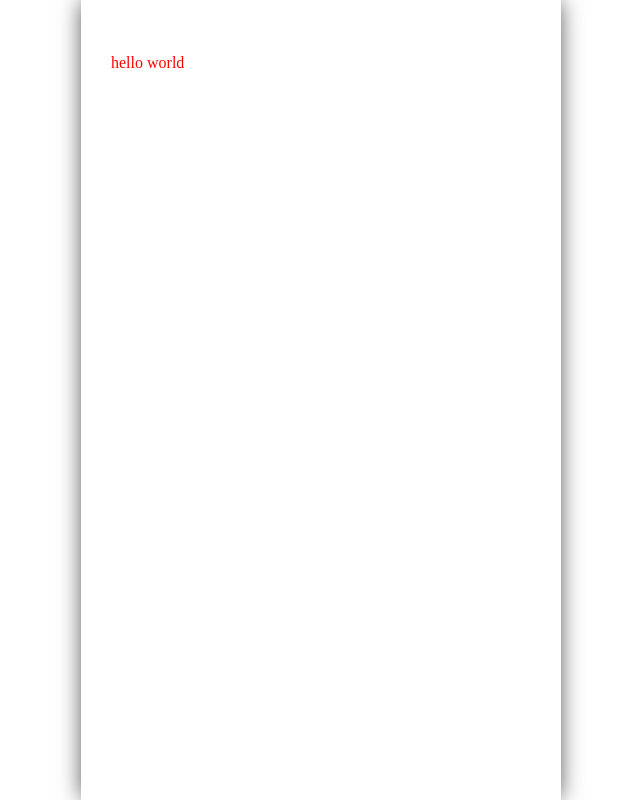
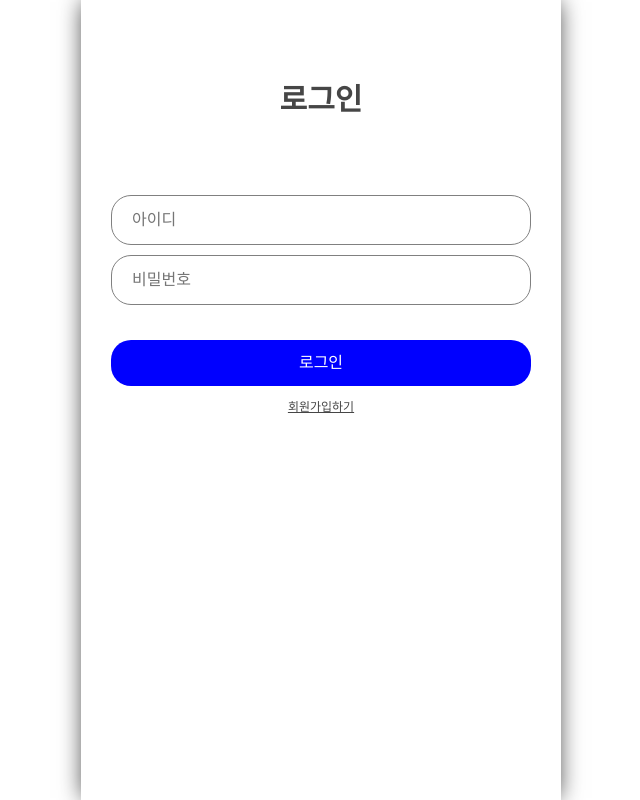
Before and after one commit to 2ujin/wanted-pre-onboarding-frontend, a React (Create React App) app: page / in a window 1280 px wide. Shown: the whole page, without its empty margins (319-959 px from the left). Built offline with nearby package versions, Linux system fonts and the light colour scheme; a web font is replaced by a local one.

Commit message:
로그인/회원가입 폼 클라작업

```diff
--- a/src/Router.tsx
+++ b/src/Router.tsx
@@ -1,12 +1,14 @@
 import React from "react";
 import { BrowserRouter, Route, Switch } from "react-router-dom";
-import Home from "./page/Home/Home";
+import Login from "./page/Login/Login";
+import SignUp from "./page/SignUp/SignUp";
 
 function Router() {
   return (
     <BrowserRouter forceRefresh={true}>
       <Switch>
-        <Route exact path="/" component={Home} />
+        <Route exact path="/" component={Login} />
+        <Route exact path="/sign-up" component={SignUp} />
       </Switch>
     </BrowserRouter>
   );
--- a/src/page/Home/Home.tsx
+++ /dev/null
@@ -1,11 +0,0 @@
-import styled from "styled-components";
-
-const Main = styled.div`
-  color: red;
-`;
-
-function Home() {
-  return <Main>hello world</Main>;
-}
-
-export default Home;
--- /dev/null
+++ b/src/page/Login/Login.tsx
@@ -0,0 +1,51 @@
+import { useHistory } from "react-router-dom";
+import styled from "styled-components";
+
+const Wrapper = styled.div`
+  padding-top: 30px;
+  text-align: center;
+`;
+
+const Title = styled.div`
+  font-weight: bold;
+  font-size: 30px;
+`;
+
+const IdInput = styled.input`
+  margin-top: 80px;
+`;
+
+const PassWordInput = styled.input``;
+
+const SubmitBtn = styled.div`
+  width: 100%;
+  border-radius: 20px;
+  background-color: blue;
+  padding: 15px;
+  text-align: center;
+  color: white;
+  margin-top: 25px;
+`;
+
+const GoSignUp = styled.div`
+  font-size: 12px;
+  text-decoration: underline;
+  margin-top: 15px;
+`;
+
+function Login() {
+  const history = useHistory();
+
+  return (
+    <Wrapper>
+      <Title>로그인</Title>
+      <IdInput type="text" placeholder="아이디" />
+      <PassWordInput type="password" placeholder="비밀번호" />
+
+      <SubmitBtn>로그인</SubmitBtn>
+      <GoSignUp onClick={() => history.push("/sign-up")}>회원가입하기</GoSignUp>
+    </Wrapper>
+  );
+}
+
+export default Login;
--- /dev/null
+++ b/src/page/SignUp/SignUp.tsx
@@ -0,0 +1,55 @@
+import { useHistory } from "react-router-dom";
+import styled from "styled-components";
+
+const Wrapper = styled.div`
+  padding-top: 30px;
+  text-align: center;
+`;
+
+const Title = styled.div`
+  font-weight: bold;
+  font-size: 30px;
+`;
+
+const SubTitle = styled.div`
+  font-size: 15px;
+  margin-top: 12px;
+`;
+
+const IdInput = styled.input`
+  margin-top: 80px;
+`;
+
+const PassWordInput = styled.input``;
+
+const SubmitBtn = styled.div`
+  width: 100%;
+  border-radius: 20px;
+  background-color: blue;
+  padding: 15px;
+  text-align: center;
+  color: white;
+  margin-top: 25px;
+`;
+
+const GoSignUp = styled.div`
+  font-size: 12px;
+  text-decoration: underline;
+  margin-top: 15px;
+`;
+
+function SignUp() {
+  return (
+    <Wrapper>
+      <Title>회원가입</Title>
+      <SubTitle>당신을 환영합니다! 👋🏻👋🏻</SubTitle>
+
+      <IdInput type="text" placeholder="아이디" />
+      <PassWordInput type="password" placeholder="비밀번호" />
+
+      <SubmitBtn>회원가입</SubmitBtn>
+    </Wrapper>
+  );
+}
+
+export default SignUp;
--- a/src/styles/GlobalStyle.ts
+++ b/src/styles/GlobalStyle.ts
@@ -25,13 +25,11 @@ const GlobalStyle = createGlobalStyle`
 
     input {
         width: 100%;
-        border: none;
+        border: 1px solid gray;
         height: 50px;
         padding: 0 20px;
         margin-bottom: 10px;
-        background-color: #fff;
-        border: none;
-        border-radius: 10px;
+        border-radius: 20px;
         font-size: 16px;
         box-sizing: border-box;
         color: #27282a;
```
